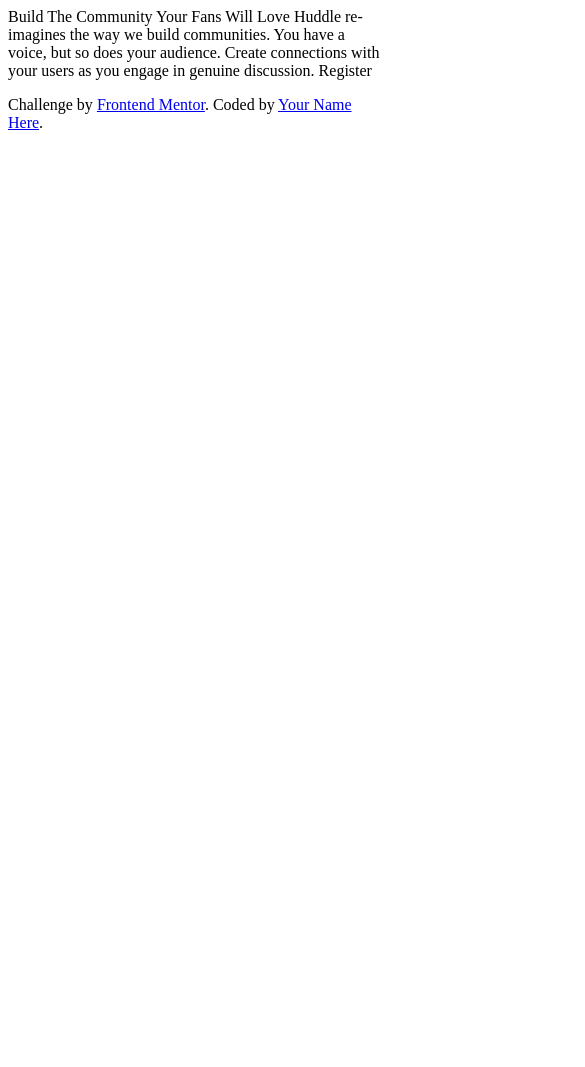
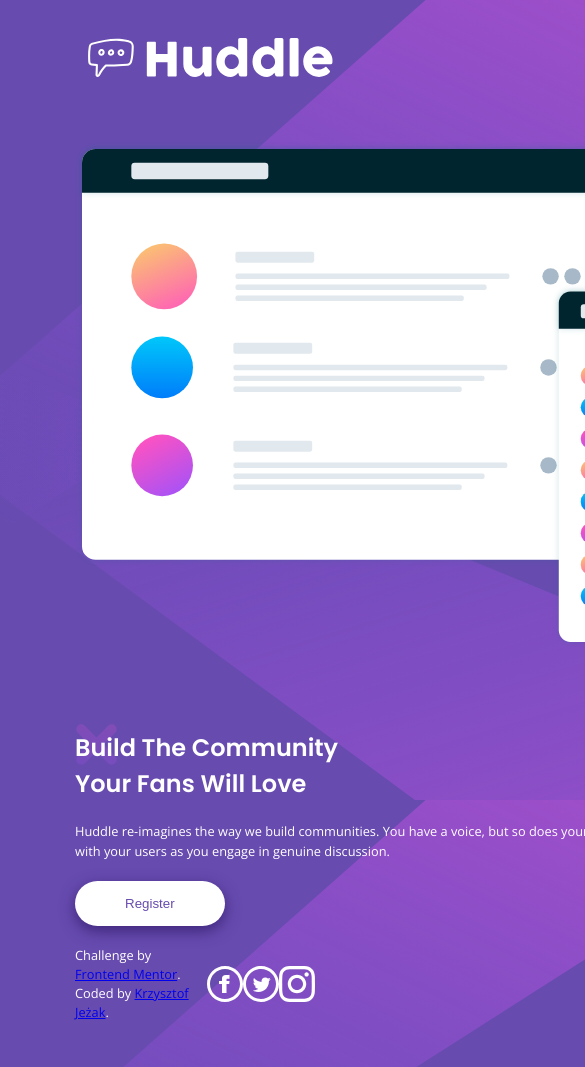
Before and after one commit to Olundir/HuddleLandingPage, a plain HTML site: page index.html in a window 390 px wide. Shown: the top 1067 px of the page, 585 px wide, since content can reach past the window. Before the commit the page ends 844 px from the top, so only its background shows below. Drawn offline with nearby package versions, Linux system fonts and the light colour scheme.

Commit message:
working on mobile v

```diff
--- a/index.html
+++ b/index.html
@@ -4,17 +4,53 @@
     <meta charset="UTF-8" />
     <meta http-equiv="X-UA-Compatible" content="IE=edge" />
     <meta name="viewport" content="width=device-width, initial-scale=1.0" />
+    <link href="https://fonts.googleapis.com/css2?family=Open+Sans&family=Poppins:wght@400;600&display=swap" rel="stylesheet" />
+    <link rel="stylesheet" href="resetStyle.css" />
+    <link rel="stylesheet" href="style.css" />
     <title>Huddle Landing Page</title>
   </head>
   <body>
-    Build The Community Your Fans Will Love Huddle re-imagines the way we build communities. You have a voice, but so does your audience. Create
-    connections with your users as you engage in genuine discussion. Register
+    <nav><img src="/images/logo.svg" alt="Huddle Logo" /></nav>
+    <main>
+      <div class="graphicColumn">
+        <img class="graphic" src="/images/illustration-mockups.svg" alt="illustration mockups" />
+      </div>
+      <div class="infoColumn">
+        <h1>
+          Build The Community
+          <br />
+          Your Fans Will Love
+        </h1>
+        <p>
+          Huddle re-imagines the way we build communities. You have a voice, but so does your audience. Create connections with your users as you
+          engage in genuine discussion.
+        </p>
+        <button>Register</button>
+      </div>
+    </main>
 
     <footer>
       <p class="attribution">
         Challenge by <a href="https://www.frontendmentor.io?ref=challenge" target="_blank">Frontend Mentor</a>. Coded by
-        <a href="#">Your Name Here</a>.
+        <a href="https://www.linkedin.com/in/krzysztof-jezak/" target="_blank">Krzysztof Jeżak</a>.
       </p>
+      <div class="icons">
+        <svg xmlns="http://www.w3.org/2000/svg" width="36" height="36" viewBox="0 0 24 24">
+          <path
+            d="M12 2c5.514 0 10 4.486 10 10s-4.486 10-10 10-10-4.486-10-10 4.486-10 10-10zm0-2c-6.627 0-12 5.373-12 12s5.373 12 12 12 12-5.373 12-12-5.373-12-12-12zm-2 10h-2v2h2v6h3v-6h1.82l.18-2h-2v-.833c0-.478.096-.667.558-.667h1.442v-2.5h-2.404c-1.798 0-2.596.792-2.596 2.308v1.692z"
+          />
+        </svg>
+        <svg xmlns="http://www.w3.org/2000/svg" width="36" height="36" viewBox="0 0 24 24">
+          <path
+            d="M12 2c5.514 0 10 4.486 10 10s-4.486 10-10 10-10-4.486-10-10 4.486-10 10-10zm0-2c-6.627 0-12 5.373-12 12s5.373 12 12 12 12-5.373 12-12-5.373-12-12-12zm6.5 8.778c-.441.196-.916.328-1.414.388.509-.305.898-.787 1.083-1.362-.476.282-1.003.487-1.564.597-.448-.479-1.089-.778-1.796-.778-1.59 0-2.758 1.483-2.399 3.023-2.045-.103-3.86-1.083-5.074-2.572-.645 1.106-.334 2.554.762 3.287-.403-.013-.782-.124-1.114-.308-.027 1.14.791 2.207 1.975 2.445-.346.094-.726.116-1.112.042.313.978 1.224 1.689 2.3 1.709-1.037.812-2.34 1.175-3.647 1.021 1.09.699 2.383 1.106 3.773 1.106 4.572 0 7.154-3.861 6.998-7.324.482-.346.899-.78 1.229-1.274z"
+          />
+        </svg>
+        <svg xmlns="http://www.w3.org/2000/svg" width="36" height="36" viewBox="0 0 24 24">
+          <path
+            d="M12 2.163c3.204 0 3.584.012 4.85.07 3.252.148 4.771 1.691 4.919 4.919.058 1.265.069 1.645.069 4.849 0 3.205-.012 3.584-.069 4.849-.149 3.225-1.664 4.771-4.919 4.919-1.266.058-1.644.07-4.85.07-3.204 0-3.584-.012-4.849-.07-3.26-.149-4.771-1.699-4.919-4.92-.058-1.265-.07-1.644-.07-4.849 0-3.204.013-3.583.07-4.849.149-3.227 1.664-4.771 4.919-4.919 1.266-.057 1.645-.069 4.849-.069zm0-2.163c-3.259 0-3.667.014-4.947.072-4.358.2-6.78 2.618-6.98 6.98-.059 1.281-.073 1.689-.073 4.948 0 3.259.014 3.668.072 4.948.2 4.358 2.618 6.78 6.98 6.98 1.281.058 1.689.072 4.948.072 3.259 0 3.668-.014 4.948-.072 4.354-.2 6.782-2.618 6.979-6.98.059-1.28.073-1.689.073-4.948 0-3.259-.014-3.667-.072-4.947-.196-4.354-2.617-6.78-6.979-6.98-1.281-.059-1.69-.073-4.949-.073zm0 5.838c-3.403 0-6.162 2.759-6.162 6.162s2.759 6.163 6.162 6.163 6.162-2.759 6.162-6.163c0-3.403-2.759-6.162-6.162-6.162zm0 10.162c-2.209 0-4-1.79-4-4 0-2.209 1.791-4 4-4s4 1.791 4 4c0 2.21-1.791 4-4 4zm6.406-11.845c-.796 0-1.441.645-1.441 1.44s.645 1.44 1.441 1.44c.795 0 1.439-.645 1.439-1.44s-.644-1.44-1.439-1.44z"
+          />
+        </svg>
+      </div>
     </footer>
   </body>
 </html>
--- a/style.css
+++ b/style.css
@@ -0,0 +1,89 @@
+body {
+  background-color: hsl(257, 40%, 49%);
+  background-image: url("/images/bg-desktop.svg");
+  font-family: "Open Sans", sans-serif;
+  padding: 25px 75px;
+  color: white;
+}
+svg {
+  fill: white;
+}
+main {
+  display: grid;
+  grid-template-columns: 1fr 1fr;
+  gap: 40px;
+  margin-top: 50px;
+}
+.infoColumn {
+  display: flex;
+  flex-direction: column;
+  justify-content: flex-start;
+}
+h1 {
+  font-family: "Poppins", sans-serif;
+  font-weight: 600;
+  line-height: 1.5;
+  font-size: 2rem;
+  margin-top: 40px;
+}
+p {
+  line-height: 1.5;
+  margin: 50px 0;
+}
+button {
+  padding: 15px 50px;
+  max-width: min-content;
+  border-radius: 50px;
+  border: none;
+  color: hsl(257, 40%, 49%);
+  background-color: white;
+  box-shadow: 0 5px 15px hsl(257, 53%, 31%);
+}
+
+footer {
+  display: flex;
+  align-items: center;
+  justify-content: space-between;
+}
+.icons {
+  display: flex;
+  width: 150px;
+  justify-content: space-around;
+}
+.graphic {
+  max-width: 50vw;
+}
+
+svg:hover {
+  fill: hsl(300, 69%, 71%);
+}
+button:hover {
+  background-color: hsl(300, 69%, 71%);
+  color: white;
+}
+
+@media (max-width: 1200px) {
+  h1 {
+    font-size: 1.5rem;
+  }
+  p {
+    font-size: 0.8rem;
+    margin: 20px 0;
+  }
+}
+
+@media (max-width: 920px) {
+  body {
+    padding: none;
+  }
+  .graphicColumn {
+    max-width: max-content;
+  }
+  .graphic {
+    max-width: fit-content;
+  }
+  main {
+    display: grid;
+    grid-template-columns: auto;
+  }
+}
```
Also changed, not shown: images/iconmonstr-facebook-5.svg (added), images/iconmonstr-instagram-11.svg (added), images/iconmonstr-twitter-5.svg (added).
